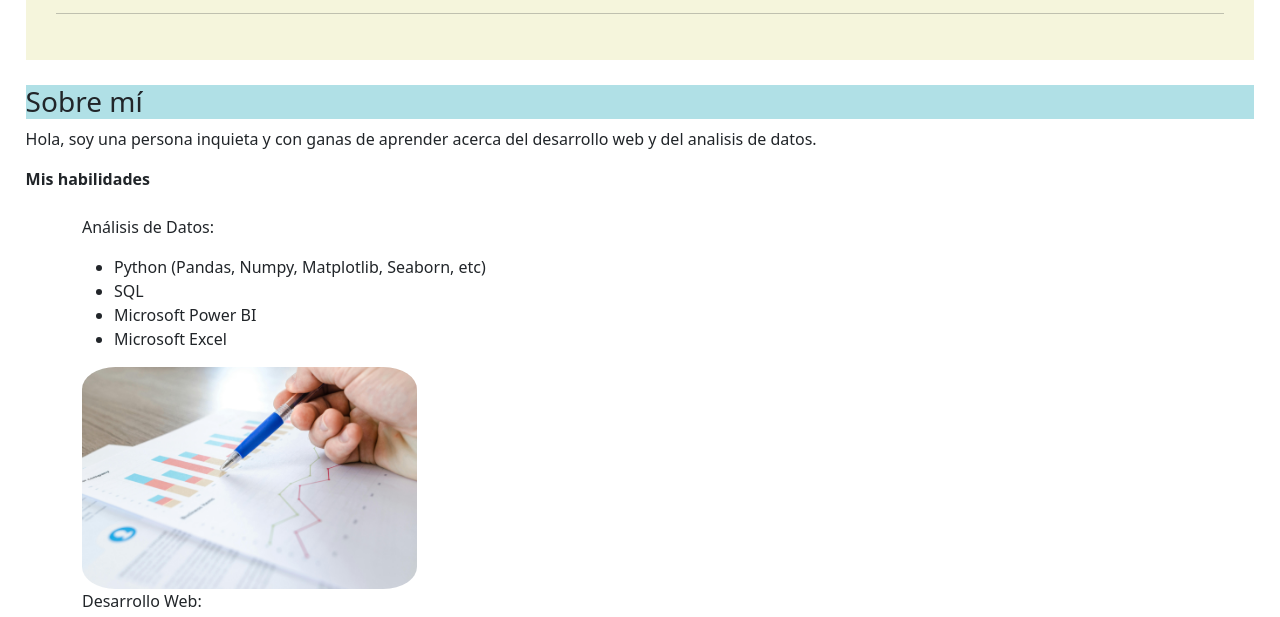
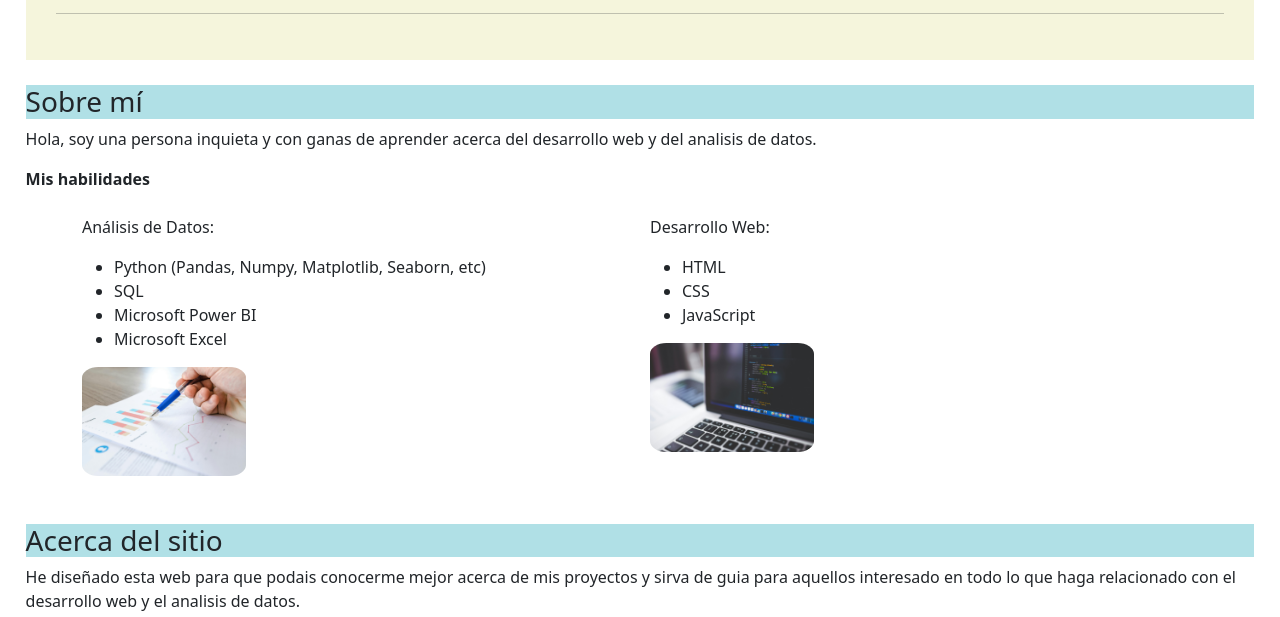
Before and after one commit to juancarlospizarro/My-Portfolio, a plain HTML site: page index.html in a window 1280 px wide. Shown: the part 183-800 px from the top of the page. Drawn offline with nearby package versions, Linux system fonts and the light colour scheme.

Commit message:
Cambios proyecto.html

```diff
--- a/css/style.css
+++ b/css/style.css
@@ -102,8 +102,17 @@ h3{
   color: orangered;
 }
 
-.imagen_proyecto{
-  margin: 5%;
+.container {
+  display: flex;
+  gap: 20px; /* Espacio entre los divs */
+}
+
+.div_datos, .div_web {
+  flex: 1; /* Hace que ambos divs tengan el mismo ancho */
+}
+
+.div_datos img, .div_web img {
+  max-width: 100%; /* Ajusta las imágenes al ancho del div */
 }
 
 .galeria {
@@ -134,6 +143,7 @@ h3{
   height: auto; /* Asegura que la imagen se ajuste al ancho del contenedor */
   display: block;
   text-align: center;
+  margin: 5%;
 }
 
 .enlace_proyecto {
```
Also changed, not shown: javascript/proyectos.js (+6 -11 lines), proyectos.html (+1 -2 lines).
